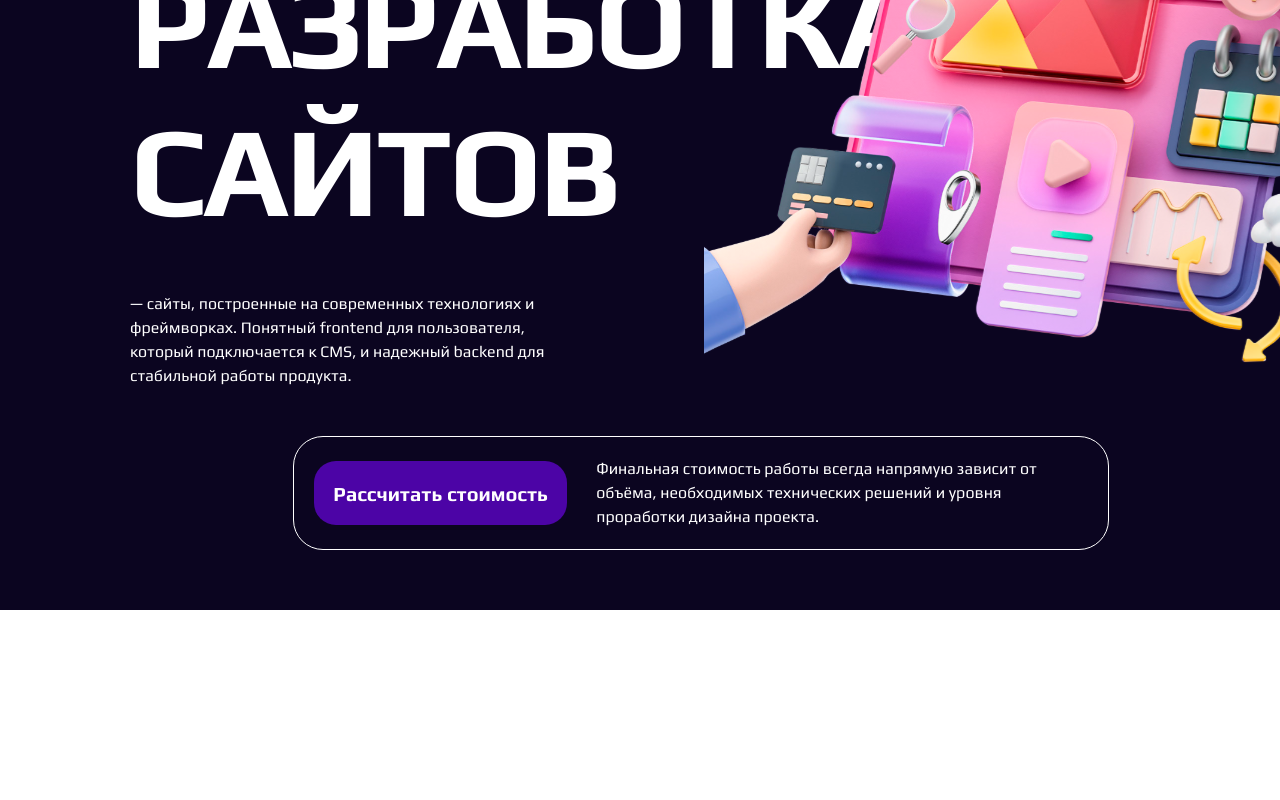
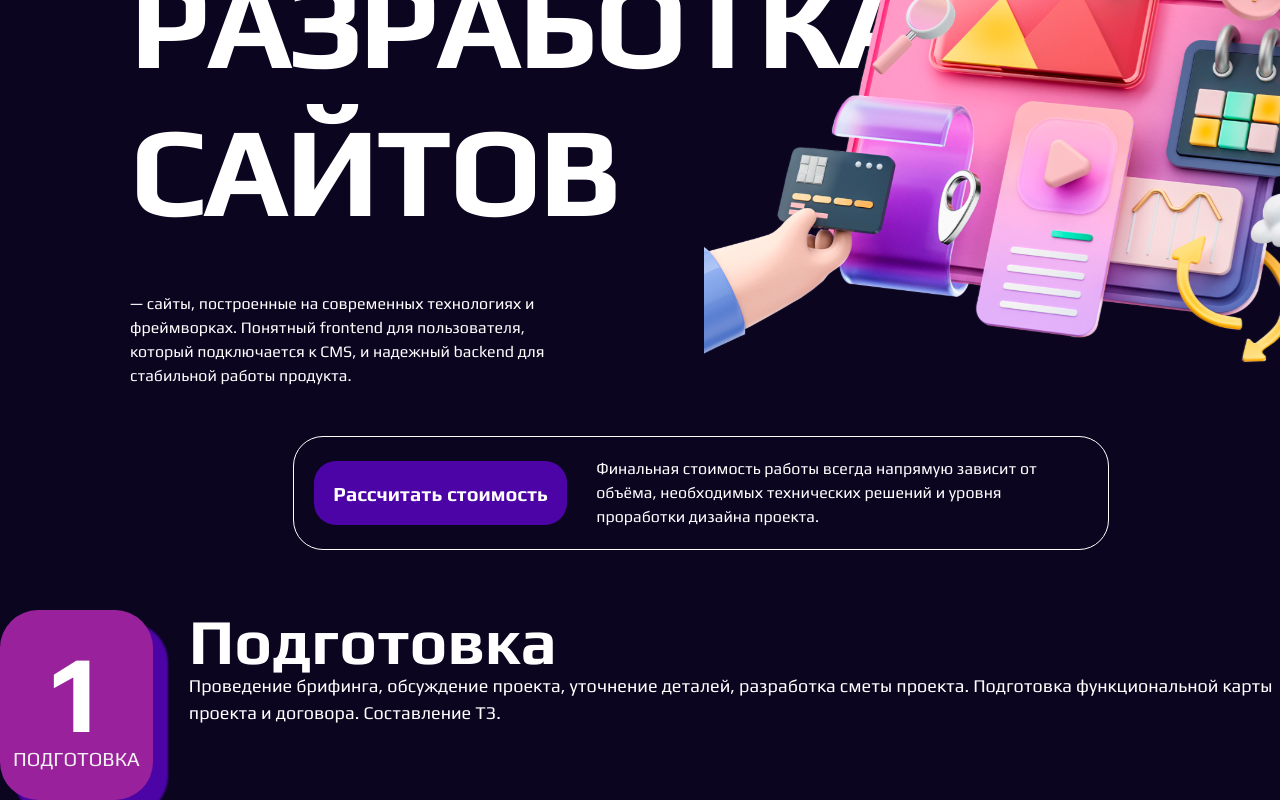
Before and after one commit to JulieBenchuk/web-studio, a Next.js app: page /development in a window 1280 px wide. Shown: the part 237-1037 px from the top of the page. Before the commit the page ends 847 px from the top, so only its background shows below. Built offline with nearby package versions, Linux system fonts and the light colour scheme.

Commit message:
feat:add stagesWork component

```diff
--- /dev/null
+++ b/src/components/common/stagesWork/stagesWork.tsx
@@ -0,0 +1,23 @@
+import React from 'react';
+import style from '../../../styles/components/stagesWorks/stagesWorks.module.scss'
+
+const StagesWork: React.FC<{ text: string, title: string, number: number }> = ({
+                                                                                   text,
+                                                                                   title,
+                                                                                   number
+                                                                               }) => {
+    return (
+        <div className={style.wrapper}>
+            <div className={style.numbersBlock}>
+                <h2 className={style.number}>{number}</h2>
+                <p className={style.subTitle}>{title}</p>
+            </div>
+            <div className={style.descriptionBlock}>
+                <h4 className={style.title}>{title}</h4>
+                <p className={style.description}>{text}</p>
+            </div>
+        </div>
+    );
+};
+
+export default StagesWork;
--- a/src/pages/development.tsx
+++ b/src/pages/development.tsx
@@ -2,6 +2,7 @@ import React from 'react';
 import TopBlock from "@/components/common/topBlock/TopBlock";
 import Head from "next/head";
 import style from "@/styles/Home.module.scss";
+import StagesWork from "@/components/common/stagesWork/stagesWork";
 
 const Development: React.FC<{}> = ({}) => {
 
@@ -12,6 +13,9 @@ const Development: React.FC<{}> = ({}) => {
             </Head>
             <main className={style.main}>
                 <TopBlock/>
+                <StagesWork
+                    text={'Проведение брифинга, обсуждение проекта, уточнение деталей, разработка сметы проекта. Подготовка функциональной карты проекта и договора. Составление ТЗ. '}
+                    title={'Подготовка'} number={1}/>
             </main>
 
         </>
--- /dev/null
+++ b/src/styles/components/stagesWorks/stagesWorks.module.scss
@@ -0,0 +1,40 @@
+@import '../../variables';
+@import '../../mixins';
+
+.wrapper {
+  display: flex;
+  gap: 36px;
+
+  .numbersBlock {
+    @include Flex-Center();
+    flex-direction: column;
+    background: $bg-third;
+    border-radius: 38px;
+    width: 196px;
+    height: 190px;
+    box-shadow: 14px 14px 2px 1px $bg-five;
+
+    .number {
+      @include Text-FS-FW-LH(110px, 700, 97.2%);
+      color: $text-color-primary;
+    }
+
+    .subTitle {
+      @include Text-FS-FW-LH(20px, 400, 23px);
+      text-transform: uppercase;
+      color: $text-color-secondary;
+    }
+  }
+
+  .descriptionBlock {
+    .title {
+      @include Text-FS-FW-LH(64px, 700, 97.2%);
+      color: $text-color-primary;
+    }
+
+    .description {
+      @include Text-FS-FW-LH(18px, 400, 150%);
+      color: $text-color-primary;
+    }
+  }
+}
```
